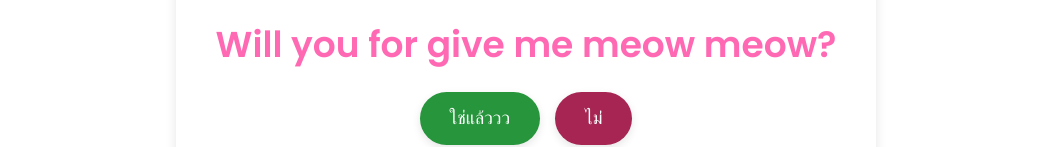
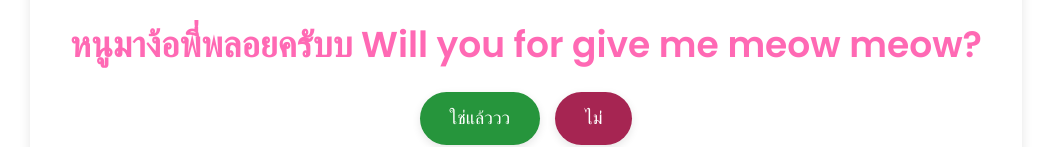
Before and after one commit to yodsapornsinsuedphon-ops/-, a plain HTML site: page index.html in a window 1280 px wide. Shown: the part 469-616 px from the top of the page, without its empty margins (114-1165 px from the left). Drawn offline with Linux system fonts and the light colour scheme.

Commit message:
Update index.html

```diff
--- a/index.html
+++ b/index.html
@@ -13,7 +13,7 @@
         src="https://media.tenor.com/TUVAE2M_wz4AAAAi/chubby-tonton.gif"
         alt="tonton"
       />
-      <p class="title">Will you for give me meow meow?</p>
+      <p class="title">หนูมาง้อพี่พลอยครับบ Will you for give me meow meow?</p>
       <div class="buttons">
         <button type="button" class="btn btn-yes">ใช่แล้ววว</button>
         <button type="button" class="btn btn-no">ไม่่</button>
```
